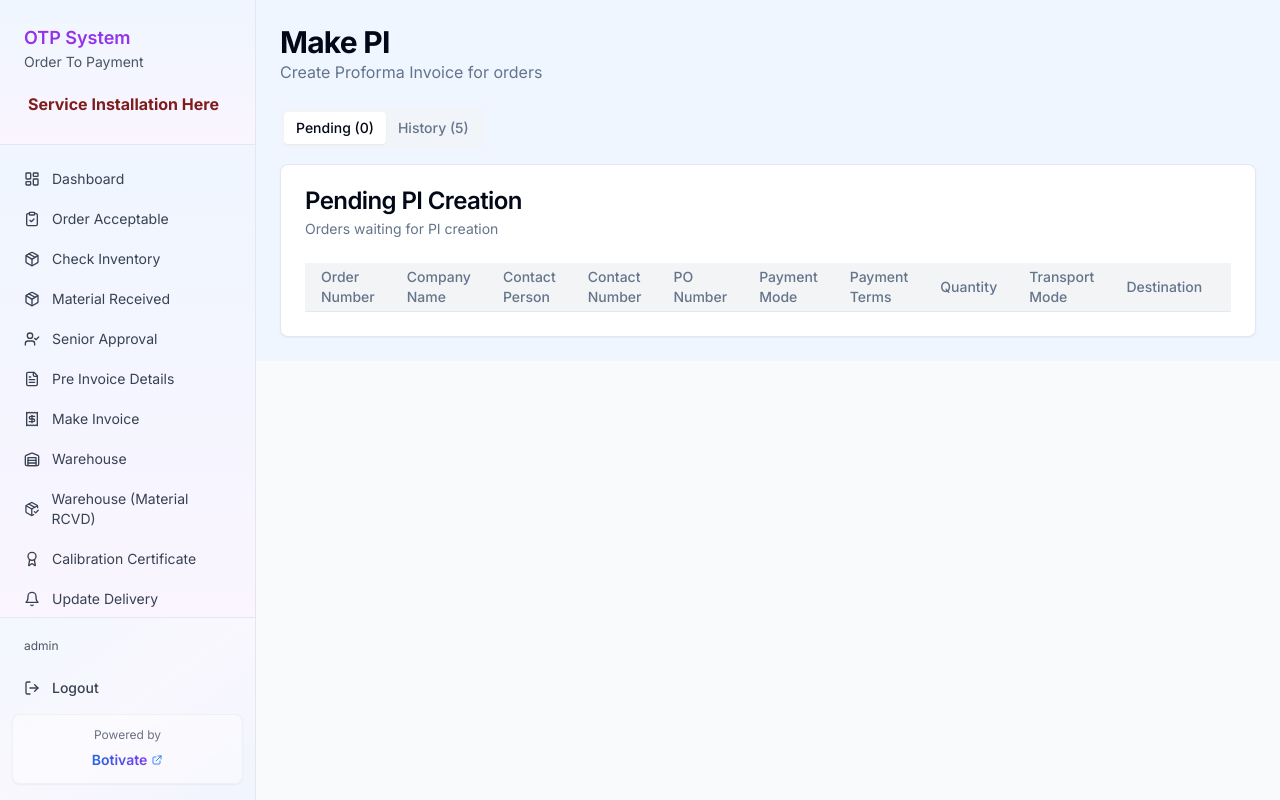
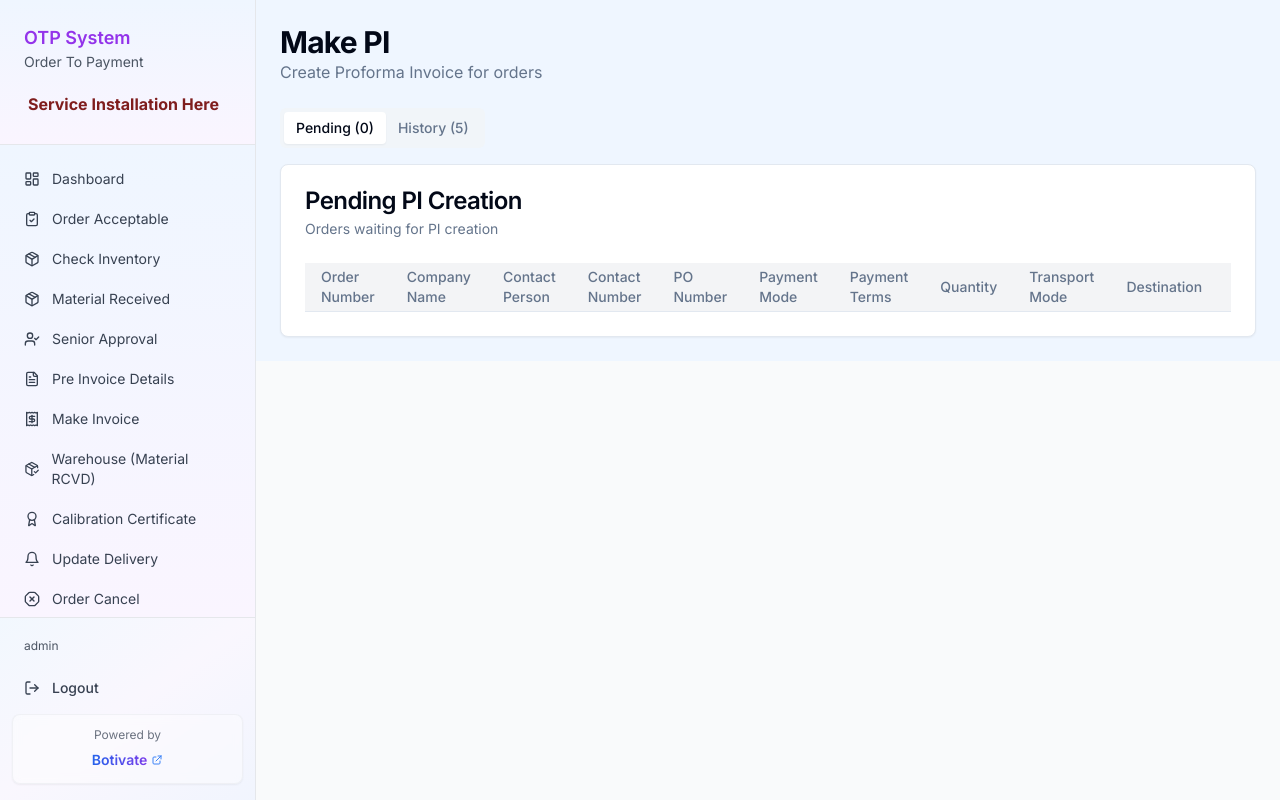
Before and after one commit to Divine-Empire/OTP, a Next.js app: page /make-pi in a window 1280 px wide. Built offline with nearby package versions, Linux system fonts and the light colour scheme; sample sign-in values are in the browser's storage.

Commit message:
hide the warehouse stage from the sidebar

```diff
--- a/components/layout/sidebar.tsx
+++ b/components/layout/sidebar.tsx
@@ -70,12 +70,12 @@ const menuItems = [
     step: "make-invoice",
   },
   // { href: "/make-pi", label: "Make PI", icon: FileSpreadsheet, step: "make-pi" },
-  {
-    href: "/warehouse",
-    label: "Warehouse",
-    icon: Warehouse,
-    step: "warehouse",
-  },
+  // {
+  //   href: "/warehouse",
+  //   label: "Warehouse",
+  //   icon: Warehouse,
+  //   step: "warehouse",
+  // },
   {
     href: "/warehouse-material",
     label: "Warehouse (Material RCVD)",
```
